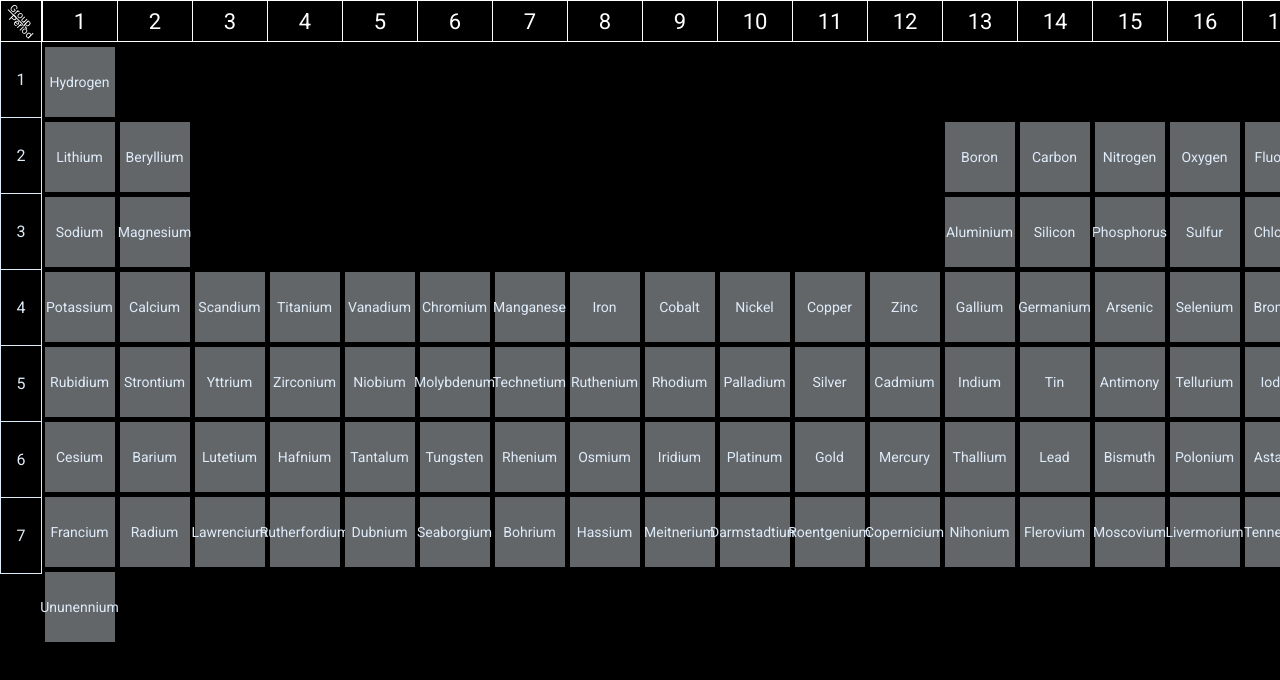
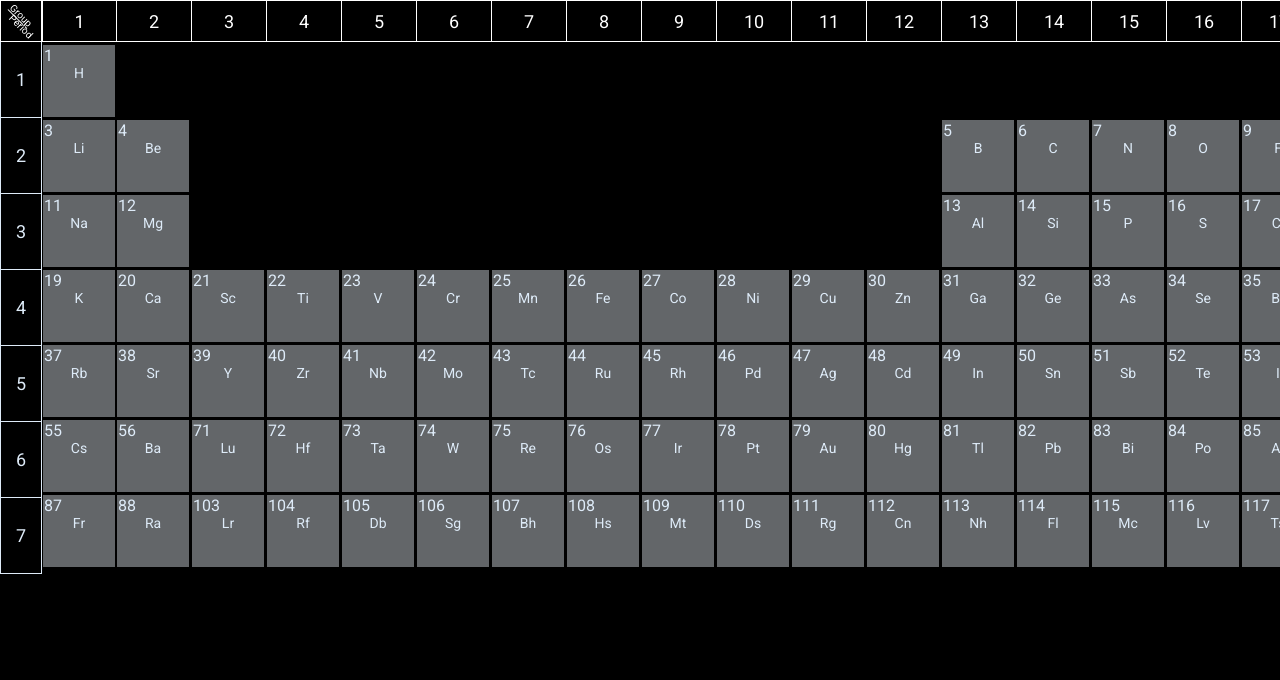
Before and after one commit to Swapnil511994/periodictable, a React (Create React App) app: page / in a window 1280 px wide. Shown: the top 680 px of the page. Built offline with nearby package versions, Linux system fonts and the light colour scheme.

Commit message:
Element Population

```diff
--- a/src/App.css
+++ b/src/App.css
@@ -130,9 +130,10 @@ nav.dark .toggler--slider {
   border-top: 1px solid;
   border-bottom: 1px solid;
   text-align: center;
-  font-size: 22px;
+  font-size: 18px;
   position: sticky;
   top: 0px;
+  z-index: 3;
 }
 
 .group__header__item:last-child
@@ -158,44 +159,19 @@ nav.dark .toggler--slider {
   justify-content: center;
   min-width: 40px;
   min-height: 75px;
+  font-size: 18px;
   text-align: center;
   border-bottom: 1px solid;
   border-left: 1px solid;
   border-right: 1px solid;
   background-color: #000000;
-  z-index: 10;
+  z-index: 3;
 }
 
 .group__container
 {
   display: flex;
   flex-direction: column;
-}
-
-.periodicElement
-{
-  height: 70px;
-  width: 70px;
-  background-color: #636669;
-  display: flex;
-  flex-direction: column;
-  flex-wrap: nowrap;
-  align-content: center;
-  justify-content: center;
-  align-items: center;
-  font-size: 14px;
-  margin-left: 2.5px;
-  margin-right: 2.5px;
-  margin-top: 5px;
-}
-
-.emptyElement
-{
-  height: 70px;
-  width: 70px;
-  margin-left: 5px;
-  margin-top: 5px;
-  background-color:transparent;
 }
 
 #groupHeader
@@ -213,5 +189,51 @@ nav.dark .toggler--slider {
   border-right:1px solid;
   font-size: 16px;
   min-width: auto;
-  z-index: 11;
+  z-index: 4;
 }
+
+/* Element Classes */
+
+.periodicElement
+{
+  height: 70px;
+  width: 70px;
+  background-color: #636669;
+  display: flex;
+  flex-direction: column;
+  flex-wrap: nowrap;
+  align-content: center;
+  /* justify-content: center; */
+  align-items: center;
+  font-size: 14px;
+  margin-left: 1px;
+  margin-right: 1px;
+  margin-top: 3px;
+  padding: 1px;
+}
+
+.emptyElement
+{
+  height: 70px;
+  width: 70px;
+  margin-left: 5px;
+  margin-top: 5px;
+  background-color:transparent;
+}
+
+.element__number
+{
+  font-size: 1rem;
+  align-self: flex-start;
+}
+
+.element__symbol
+{
+  text-align: center;
+  word-break: break-word;
+}
+
+.gas
+{
+  border: 1px dashed;
+}
--- a/src/Components/PeriodicTableElement.js
+++ b/src/Components/PeriodicTableElement.js
@@ -3,7 +3,8 @@ export default function PeriodicTableElement(props)
     let elem = props.element || {};
     return (
         <div className={elem.name?"periodicElement":"emptyElement"}>
-            {elem.name}
+            <abbr className="element__number">{elem.number}</abbr>
+            <span className="element__symbol">{elem.symbol}</span>
         </div>
     );
 }
```
Also changed, not shown: periodic table reference.svg (deleted), src/data.js.
